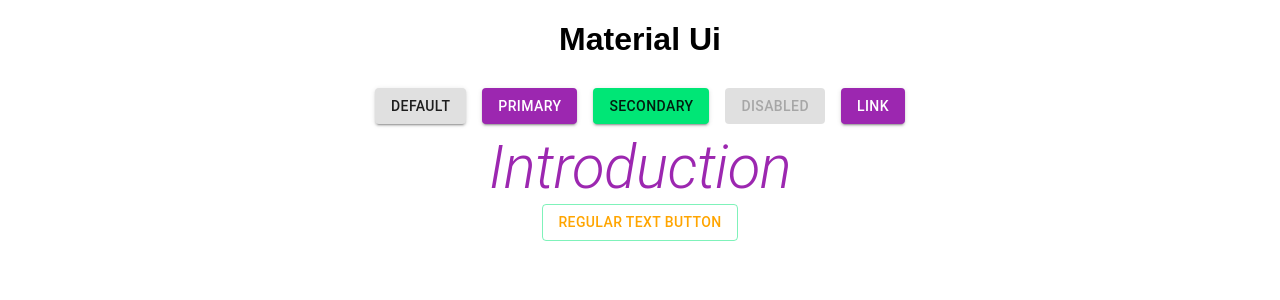
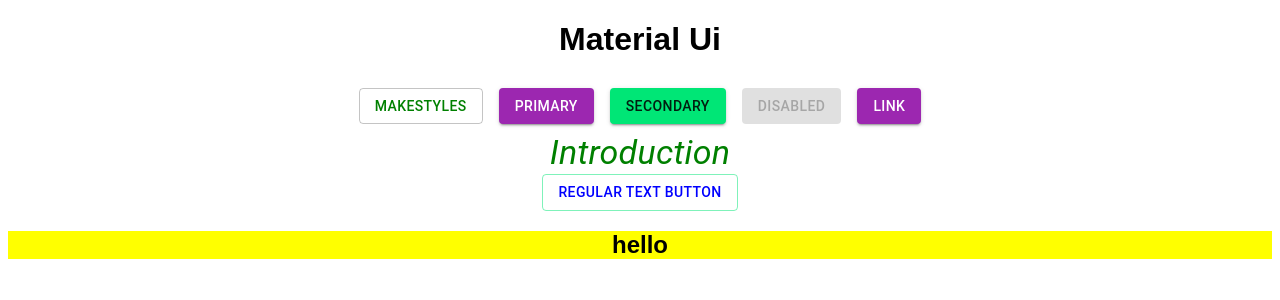
Before and after one commit to fang-wenlee/MaterialUi, a React (Create React App) app: page / in a window 1280 px wide. Shown: the top 300 px of the page. Built offline with nearby package versions, Linux system fonts and the light colour scheme.

Commit message:
Passing Pros to makeStyle condiction style: passing props to makeStyle

```diff
--- a/src/App.js
+++ b/src/App.js
@@ -1,31 +1,35 @@
 import React from "react";
 import "./styles.css";
 //import Button from "./CoolButton";
-import { TextButton } from "./Buttons";
+import { TextButton } from "./Buttons/Buttons";
 import { Typography } from "@material-ui/core";
 import { makeStyles } from "@material-ui/core/styles";
 import ContainedButtons from "./Buttons/contained.button";
-const useStyle = makeStyles({
+const useStyle = makeStyles((theme) => ({
   IntroductionStyle: {
-    fontStyle: "oblique"
+    fontStyle: "oblique",
+    color: "green"
+  },
+  textStyle: {
+    backgroundColor: "yellow",
+    colro: "blue"
   }
-});
+}));
 
 export default function App() {
   const classes = useStyle();
-  // const cool = true;
+  const cool = true;
   return (
     <div className="App">
       <h1>Material Ui</h1>
-      <ContainedButtons />
-      <Typography
-        variant="h2"
-        color="primary"
-        className={classes.IntroductionStyle}
-      >
+      <ContainedButtons cool={cool} />
+
+      <Typography variant="h4" className={classes.IntroductionStyle}>
         Introduction
       </Typography>
-      <TextButton />
+
+      <TextButton cool={cool} />
+      <h2 className={classes.textStyle}> hello</h2>
 
       {/* <div style={{ marginRight: "20px" }}>
         <CoolButton cool={true} />
--- a/src/Buttons.js
+++ b/src/Buttons/Buttons.js
@@ -4,7 +4,7 @@
 
 const useStyles = makeStyles({
   buttonStyle: {
-    color: "orange"
+    color: (props) => (props.cool ? "blue" : "red")
   }
 });
 
@@ -30,8 +30,10 @@
   );
 };
 
-export const TextButton = () => {
-  const classes = useStyles();
+export const TextButton = (props) => {
+  //condiction style: passing props to makeStyle
+  const classes = useStyles(props);
+  console.log("textbutton", props);
   return (
     <Button
       className={classes.buttonStyle}
--- a/src/Buttons/contained.button.js
+++ b/src/Buttons/contained.button.js
@@ -5,17 +5,24 @@
 const useStyles = makeStyles((theme) => ({
   root: {
     "& > *": {
+      //means that every direct descendant element of the class root will have those styles applied to it, but the elements inside those will not
       margin: theme.spacing(1)
     }
+  },
+  buttonStyle: {
+    color: (props) => (props.cool ? "green" : "purple")
   }
 }));
 
-export default function ContainedButtons() {
-  const classes = useStyles();
-
+export default function ContainedButtons(props) {
+  const classes = useStyles(props);
+  // the first button depend on props value
+  console.log(props);
   return (
     <div className={classes.root}>
-      <Button variant="contained">Default</Button>
+      <Button variant="outlined" className={classes.buttonStyle}>
+        makeStyles
+      </Button>
       <Button variant="contained" color="primary">
         Primary
       </Button>
```
